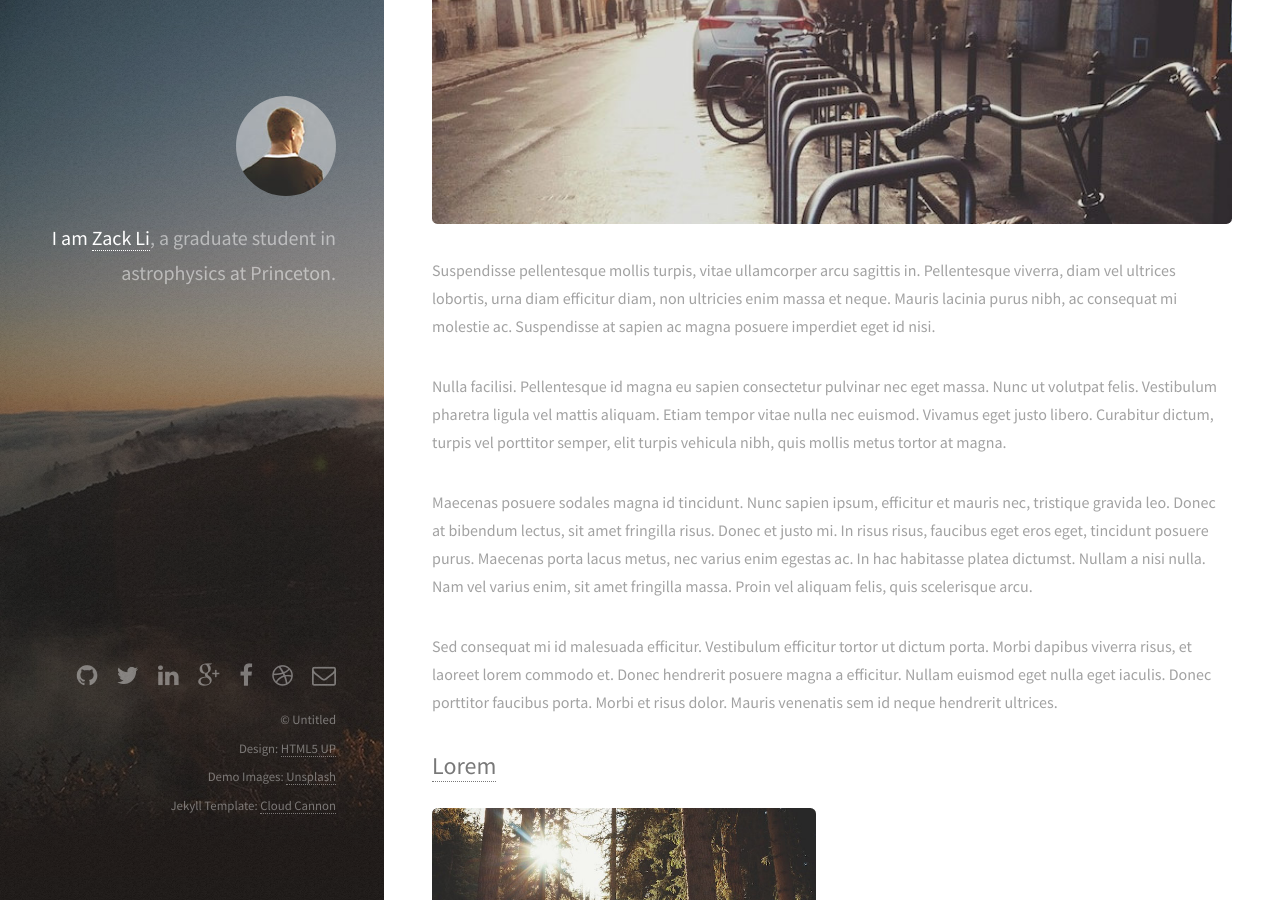
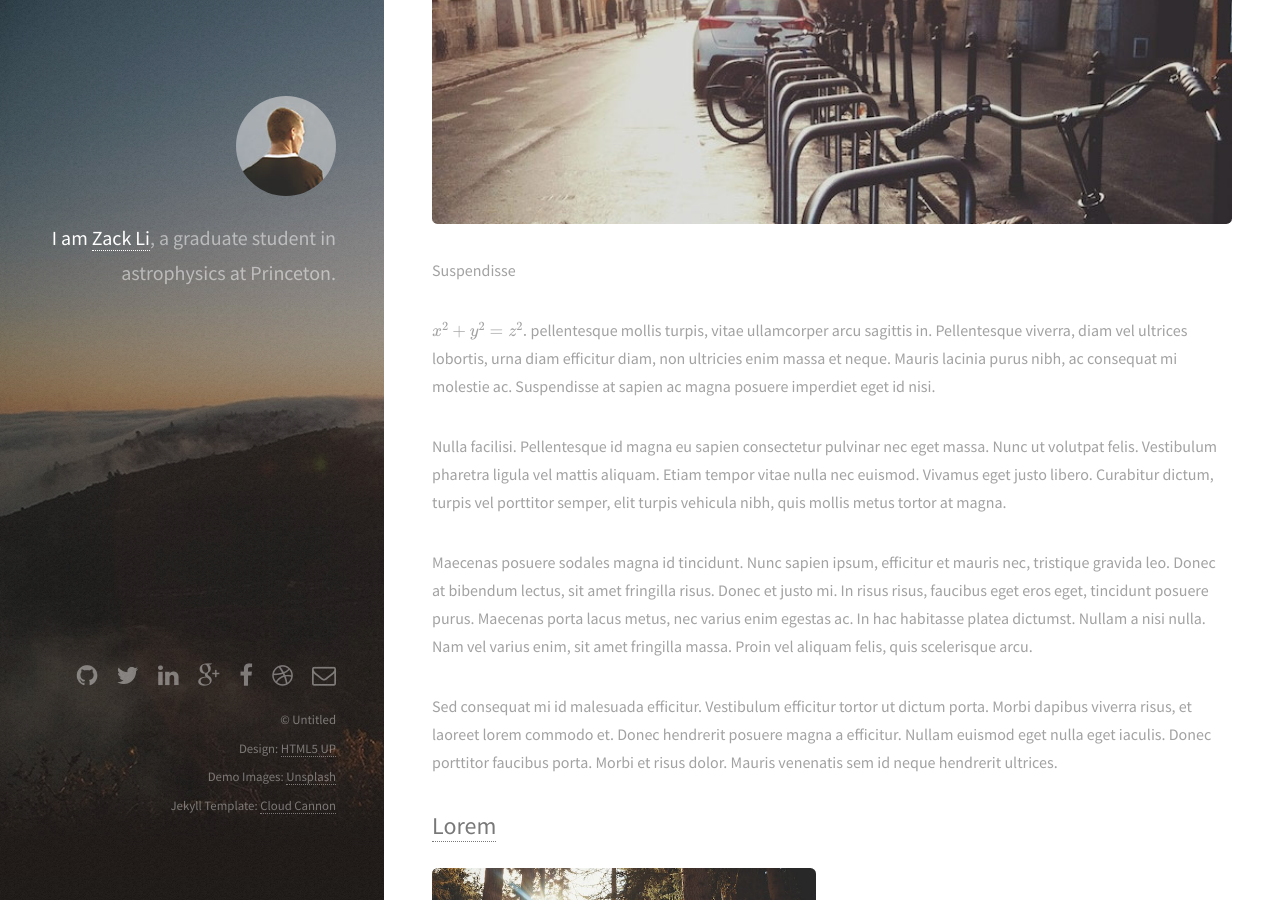
Before and after one commit to xzackli/xzackli.github.io, a Jekyll site: the page built from _posts/2015-02-06-welcome-to-jekyll.markdown, in a window 1280 px wide and 900 px high, scrolled down 461 px. Built offline with Jekyll 4.4.1, drawn with Linux system fonts in a browser that asks for light colours; formulas are drawn with MathJax 3.

Commit message:
testing with math
wrote some mathjax tests

```diff
--- a/_layouts/default.html
+++ b/_layouts/default.html
@@ -10,6 +10,7 @@
   		<script src="/js/jquery.poptrox.min.js"></script>
   		<script src="/js/skel.min.js"></script>
   		<script src="/js/init.js"></script>
+      <script type="text/javascript" src="http://cdn.mathjax.org/mathjax/latest/MathJax.js?config=TeX-AMS-MML_HTMLorMML"></script>
   		<noscript>
   			<link rel="stylesheet" href="/css/skel.css" />
   			<link rel="stylesheet" href="/css/style.css" />
--- a/_posts/2015-02-06-welcome-to-jekyll.markdown
+++ b/_posts/2015-02-06-welcome-to-jekyll.markdown
@@ -5,7 +5,9 @@ date: 2015-02-06T14:37:44.000Z
 categories: update
 ---
 
-<img src="/images/fulls/01.jpg" class="fit image"> Suspendisse pellentesque mollis turpis, vitae ullamcorper arcu sagittis in. Pellentesque viverra, diam vel ultrices lobortis, urna diam efficitur diam, non ultricies enim massa et neque. Mauris lacinia purus nibh, ac consequat mi molestie ac. Suspendisse at sapien ac magna posuere imperdiet eget id nisi.
+<img src="/images/fulls/01.jpg" class="fit image"> Suspendisse
+
+$$x^2 + y^2 = z^2.$$ pellentesque mollis turpis, vitae ullamcorper arcu sagittis in. Pellentesque viverra, diam vel ultrices lobortis, urna diam efficitur diam, non ultricies enim massa et neque. Mauris lacinia purus nibh, ac consequat mi molestie ac. Suspendisse at sapien ac magna posuere imperdiet eget id nisi.
 
 Nulla facilisi. Pellentesque id magna eu sapien consectetur pulvinar nec eget massa. Nunc ut volutpat felis. Vestibulum pharetra ligula vel mattis aliquam. Etiam tempor vitae nulla nec euismod. Vivamus eget justo libero. Curabitur dictum, turpis vel porttitor semper, elit turpis vehicula nibh, quis mollis metus tortor at magna.
 
```
